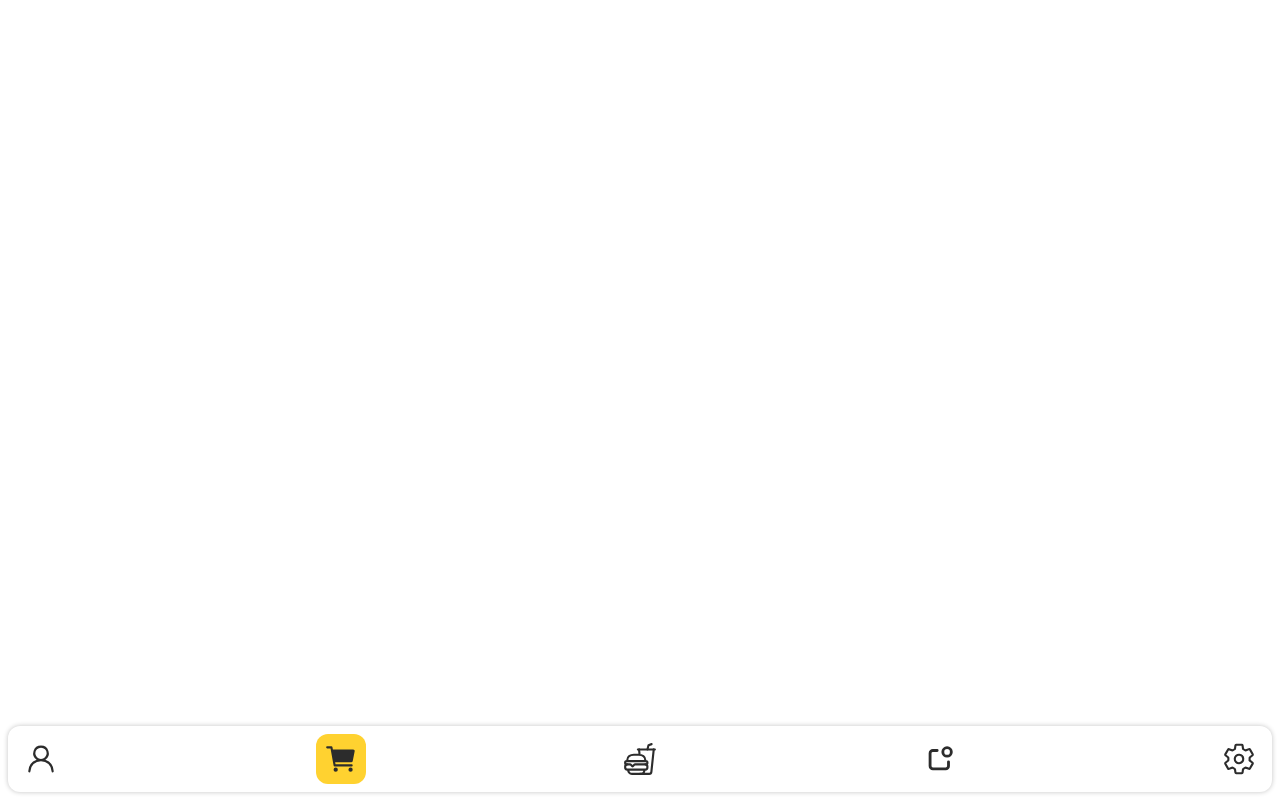
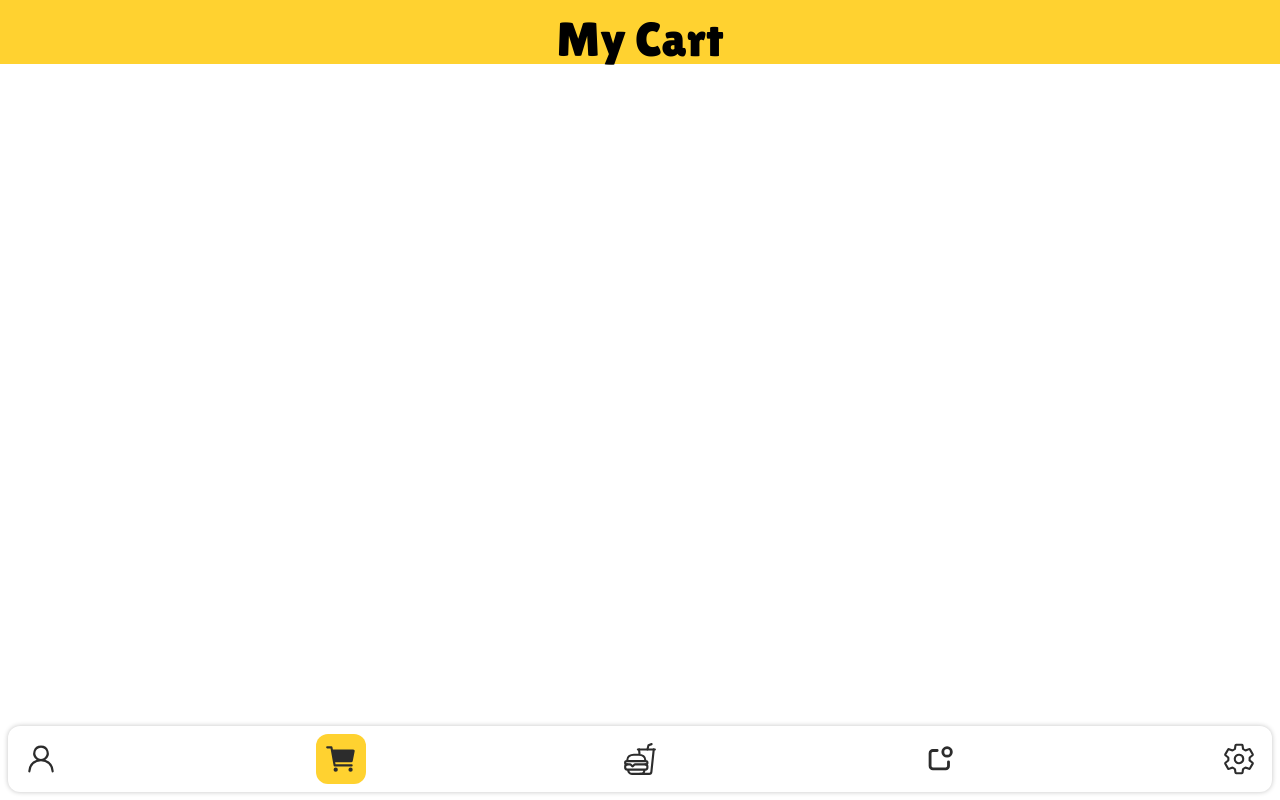
Before and after one commit to mahdibaderloo/fastfood, a React (Vite) app: page /cart in a window 1280 px wide. Built offline with nearby package versions, Linux system fonts and the light colour scheme.

Commit message:
add HeaderCart

```diff
--- /dev/null
+++ b/src/features/cart/HeaderCart.jsx
@@ -0,0 +1,9 @@
+function HeaderCart() {
+  return (
+    <header className="w-full flex items-center justify-center pt-4">
+      <p className="text-5xl">My Cart</p>
+    </header>
+  );
+}
+
+export default HeaderCart;
--- a/src/pages/Cart.jsx
+++ b/src/pages/Cart.jsx
@@ -1,5 +1,11 @@
+import HeaderCart from "../features/cart/HeaderCart";
+
 function Cart() {
-  return <div></div>;
+  return (
+    <div>
+      <HeaderCart />
+    </div>
+  );
 }
 
 export default Cart;
--- a/src/pages/Settings.jsx
+++ b/src/pages/Settings.jsx
@@ -5,8 +5,6 @@ import { CgChevronRight, CgDanger } from "react-icons/cg";
 import { LuSend } from "react-icons/lu";
 import { GoPerson, GoTrash } from "react-icons/go";
 import { IoLogOutOutline, IoNotificationsOutline } from "react-icons/io5";
-import { MdOutlineLogout } from "react-icons/md";
-import { HiOutlineTrash } from "react-icons/hi";
 
 function Settings() {
   return (
```
